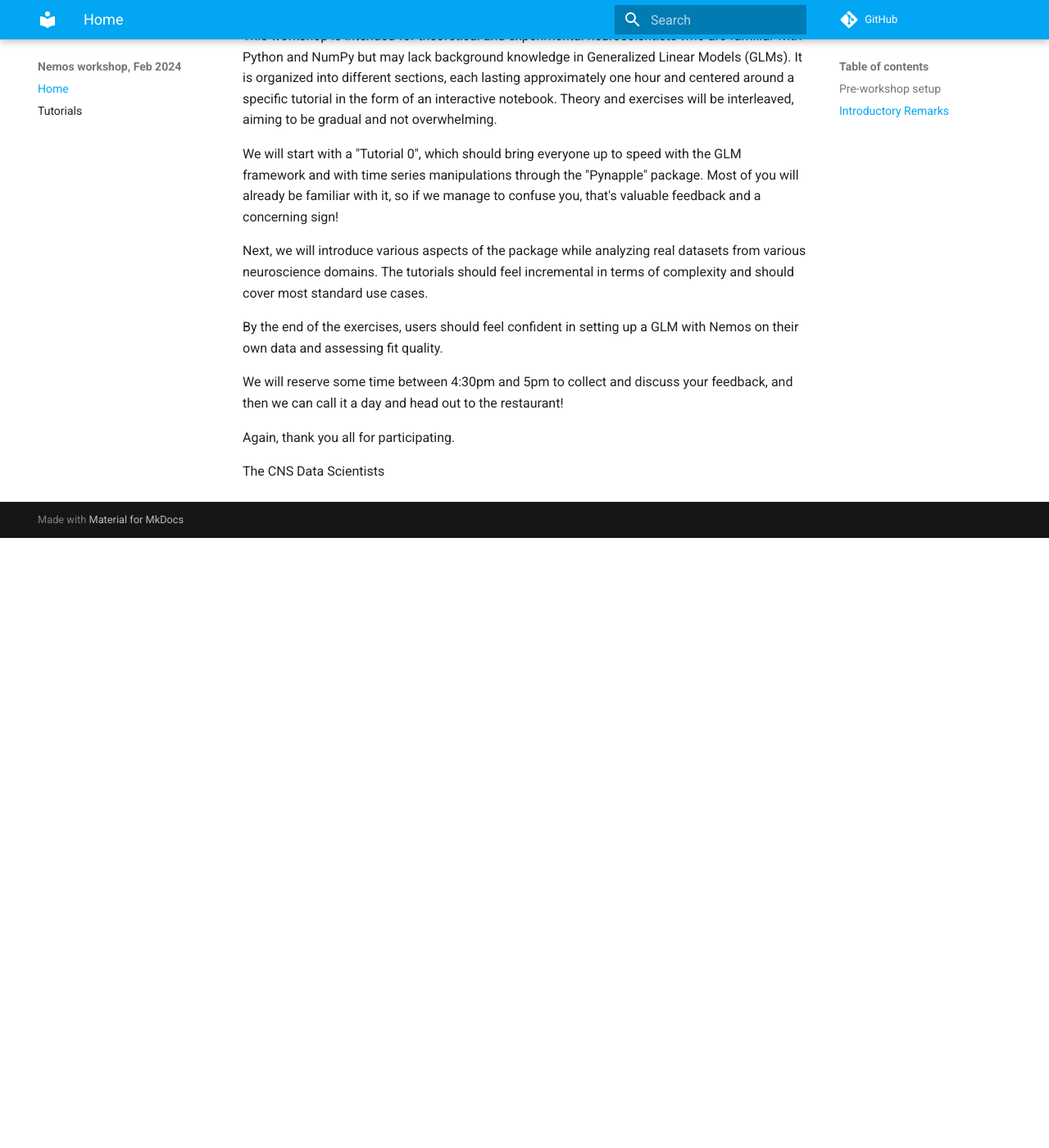
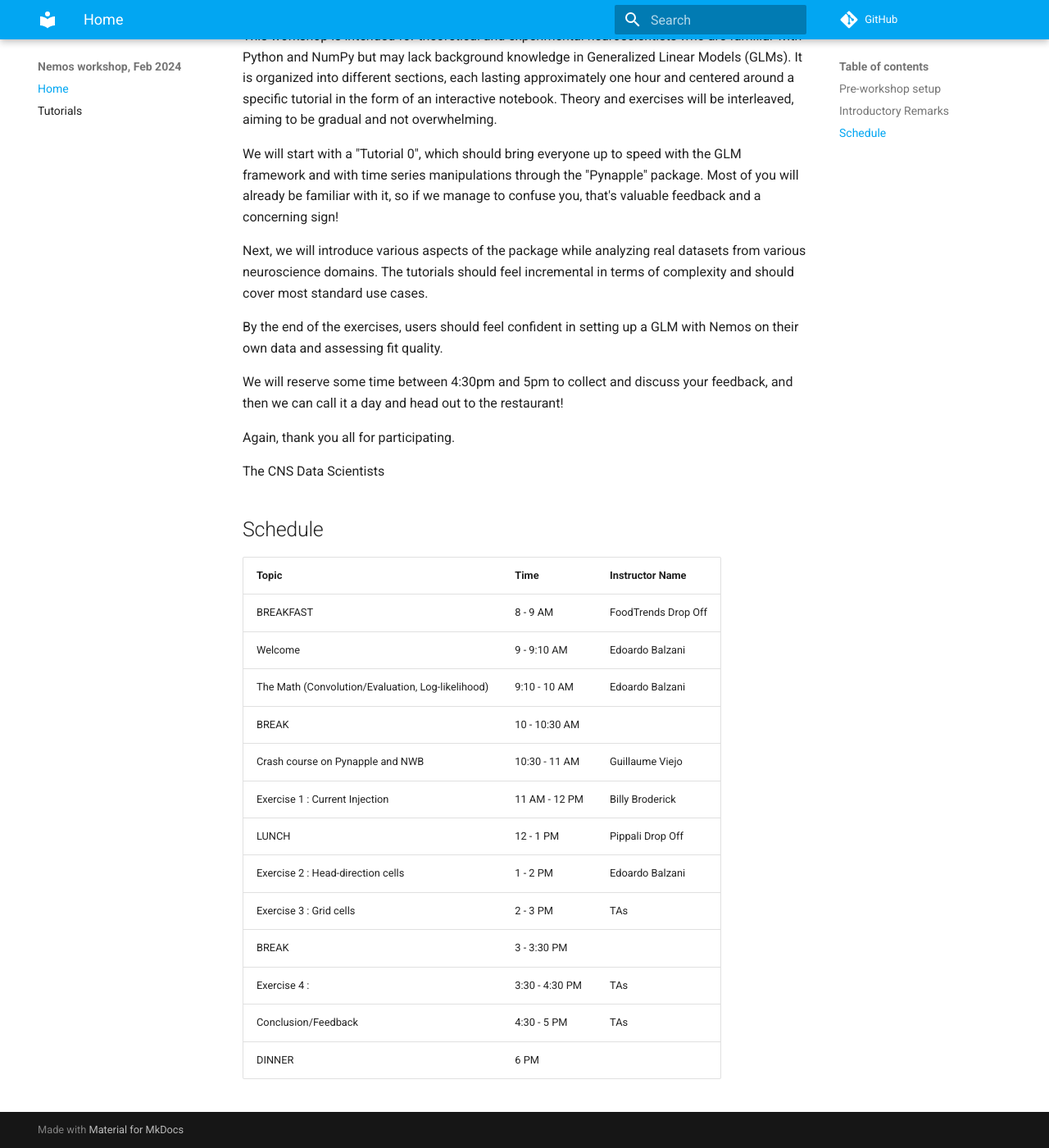
Before and after one commit to flatironinstitute/nemos-workshop-feb-2024, an MkDocs documentation site: the page built from docs/index.md, in a window 1280 px wide and 1400 px high, scrolled down 1220 px. Shown: the whole window at 82% size. Built offline with MkDocs 1.6.1 and Material for MkDocs 9.7.7, drawn with Linux system fonts in a browser that asks for light colours; nearby versions of some CDN libraries; library files that are not in the unit come from our copies; comment, search, counter and statistics services are not loaded; before the commit the page ends 1876 px from its top, so only the background shows below that.

Commit message:
Update index.md

```diff
--- a/docs/index.md
+++ b/docs/index.md
@@ -32,3 +32,21 @@ We will reserve some time between 4:30pm and 5pm to collect and discuss your fee
 Again, thank you all for participating.
 
 The CNS Data Scientists
+
+## Schedule
+
+| Topic                                     | Time           | Instructor Name    |
+|-------------------------------------------|----------------|--------------------|
+| BREAKFAST                                 | 8 - 9 AM       | FoodTrends Drop Off|
+| Welcome                                   | 9 - 9:10 AM    | Edoardo Balzani    |
+| The Math (Convolution/Evaluation, Log-likelihood) | 9:10 - 10 AM | Edoardo Balzani    |
+| BREAK                                     | 10 - 10:30 AM  |                    |
+| Crash course on Pynapple and NWB          | 10:30 - 11 AM  | Guillaume Viejo    |
+| Exercise 1 : Current Injection            | 11 AM - 12 PM  | Billy Broderick                |
+| LUNCH                                     | 12 - 1 PM      | Pippali Drop Off   |
+| Exercise 2 : Head-direction cells         | 1 - 2 PM       | Edoardo Balzani                |
+| Exercise 3 : Grid cells          | 2 - 3 PM       | TAs                 |
+| BREAK                                     | 3 - 3:30 PM    |                    |
+| Exercise 4 :                              | 3:30 - 4:30 PM | TAs                |
+| Conclusion/Feedback                       | 4:30 - 5 PM    | TAs                |
+| DINNER                                    | 6 PM           |                    |
```
